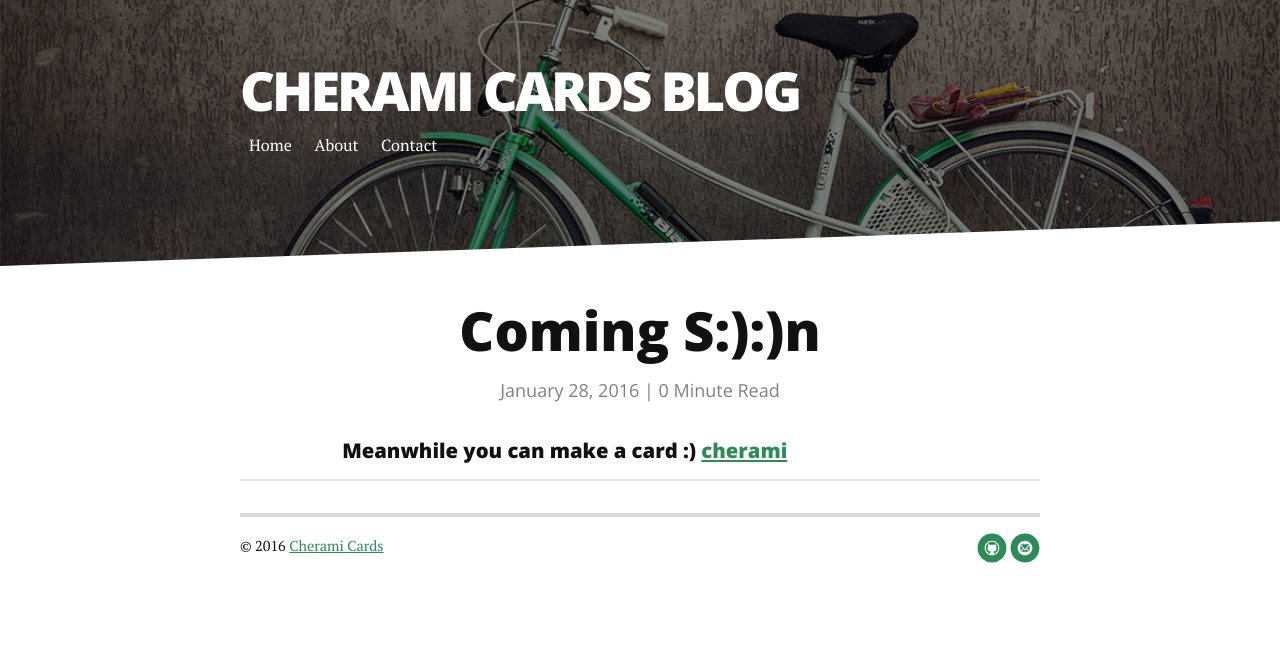
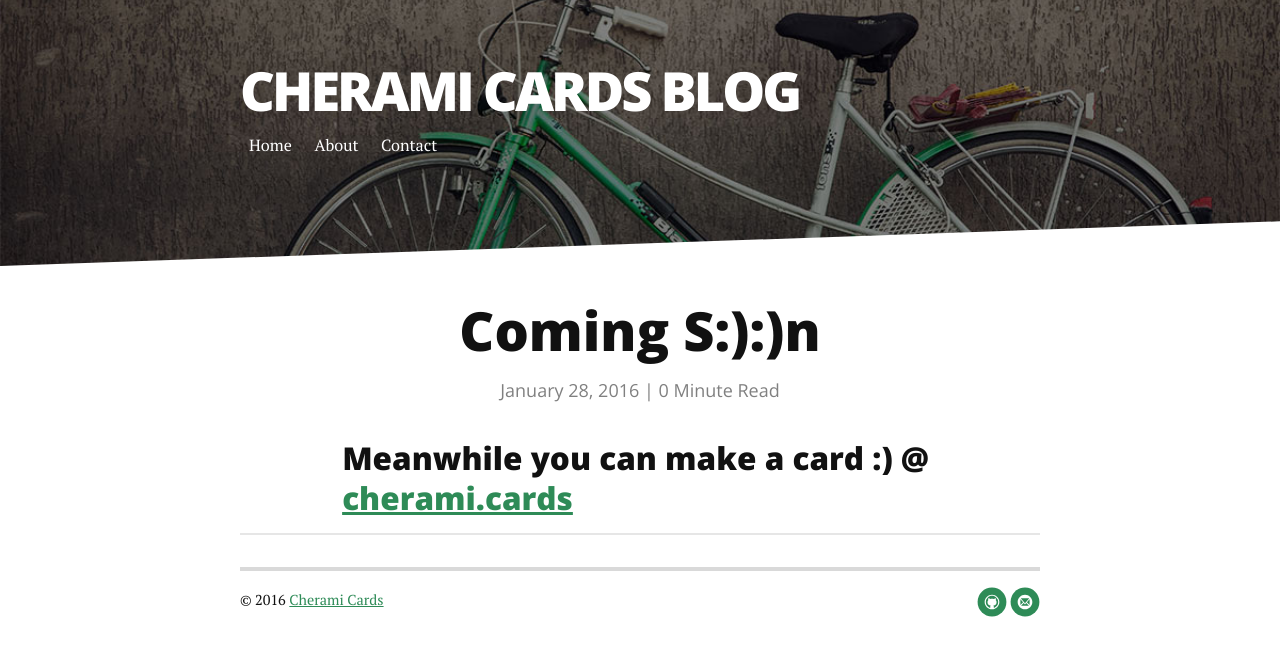
Before and after one commit to CheramiCards/blog, a Jekyll site: the page built from _posts/2016-01-28-coming-soon.markdown, in a window 1280 px wide. Shown: the top 656 px of the page. Built offline with Jekyll 4.4.1, drawn with Linux system fonts in a browser that asks for light colours; nearby versions of some CDN libraries; Markdown is read by kramdown in place of the engine named in the settings.

Commit message:
Update 2016-01-28-coming-soon.markdown

```diff
--- a/_posts/2016-01-28-coming-soon.markdown
+++ b/_posts/2016-01-28-coming-soon.markdown
@@ -4,4 +4,6 @@
 date:   2016-01-28
 ---
 
-<h4>Meanwhile you can make a card :) <a href="cherami.cards">cherami</a></h4>
+### Meanwhile you can make a card :) @ [cherami.cards][cherMe]
+
+[cherMe]: <https://github.com/joemccann/dillinger>
```
